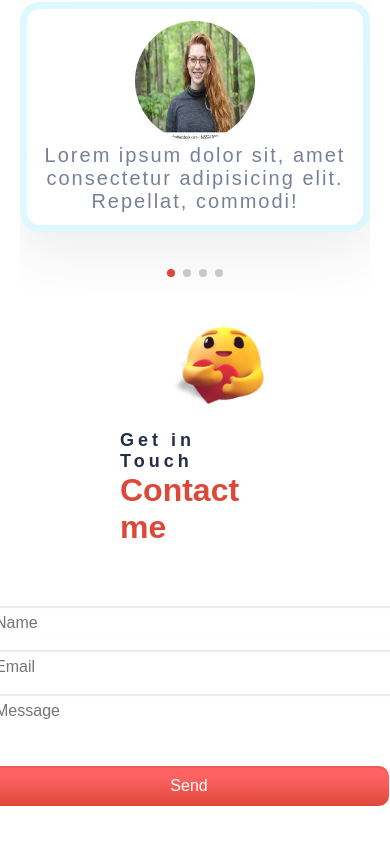
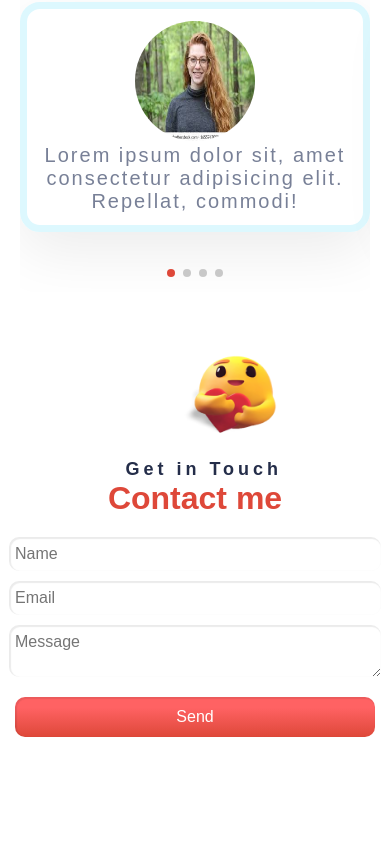
Before and after one commit to ahm-fahim/01_portfolio_with_react, a React (Create React App) app: page / in a window 390 px wide. Shown: the part 4014-4858 px from the top of the page. Built offline with nearby package versions, Linux system fonts and the light colour scheme.

Commit message:
contact section responsive bug fix

```diff
--- a/src/components/Contact/Contact.css
+++ b/src/components/Contact/Contact.css
@@ -1,6 +1,6 @@
 .contact-wrapper {
     display: flex;
-    padding: 0 3rem;
+    padding: 0 2rem;
     align-items: center;
     justify-content: center;
     height: 40vh;
@@ -12,7 +12,6 @@
     display: flex;
     flex-direction: column;
     align-items: end;
-    padding: 2rem;
 }
 .c-left > img {
     width: 6rem;
@@ -29,22 +28,25 @@
     font-size: 2.3rem;
 }
 .c-right {
-    flex: 2;
+    flex: 1;
+    display: flex;
 }
 .contact-form {
     display: flex;
     flex-direction: column;
     gap: 1rem;
     align-items: start;
+    width: 20rem;
+    padding: 0rem 2rem;
 }
 .contact-form > input,
 textarea {
+    width: 90%;
     border: none;
     border-radius: 10px;
-    padding: 0.4rem 0.3rem;
     background-color: white;
     font-size: 0.8rem;
-    width: 20rem;
+    padding: 0.4rem 0.3rem;
     box-shadow: inset 1px 1px 2px 1px rgba(0, 0, 0, 0.08);
 }
 
@@ -83,6 +85,8 @@
     }
     .contact-form {
         gap: 0.5rem;
+        justify-content: center;
+        align-items: center;
     }
     .contact-form > input,
     textarea {
```
